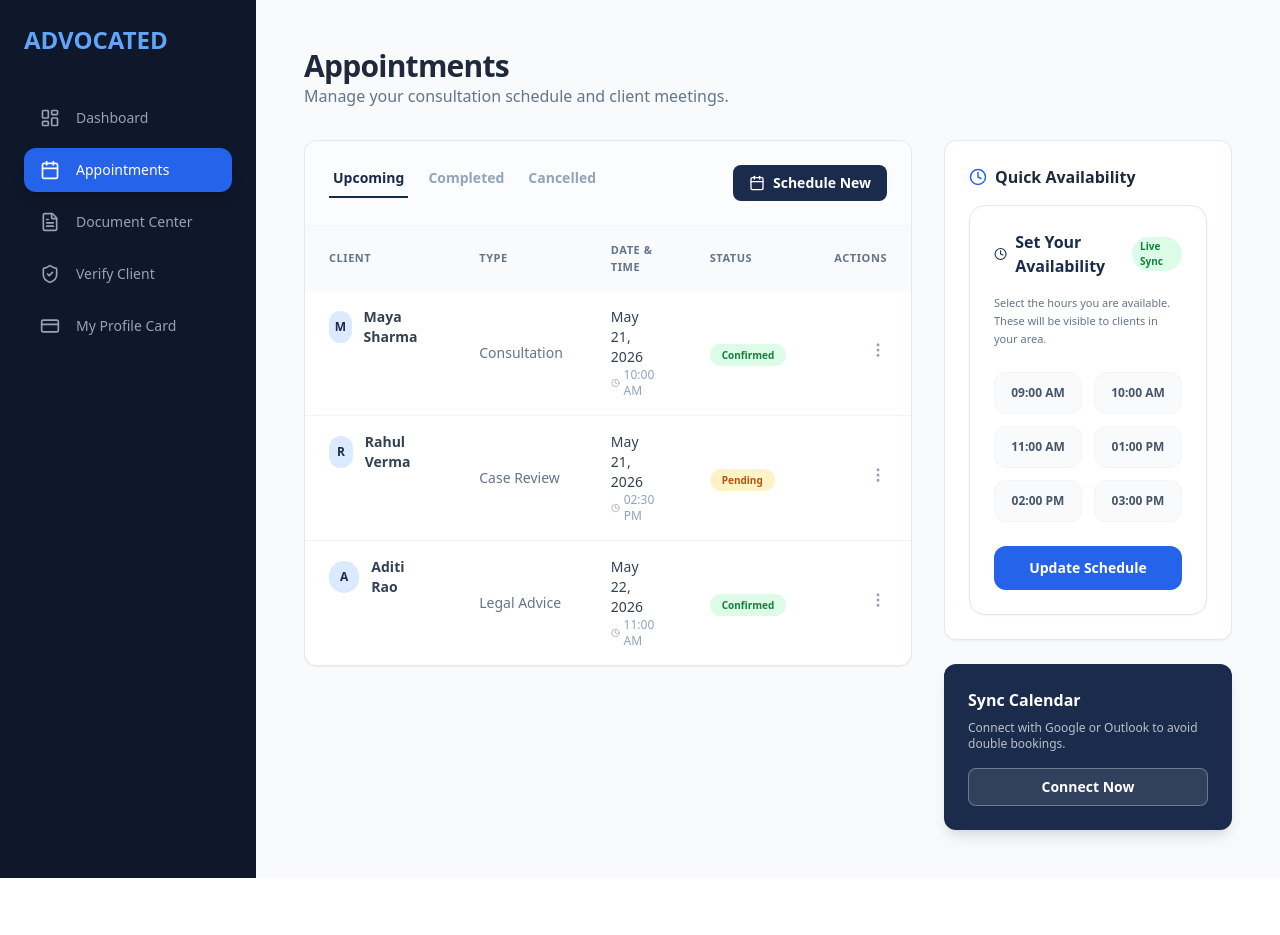
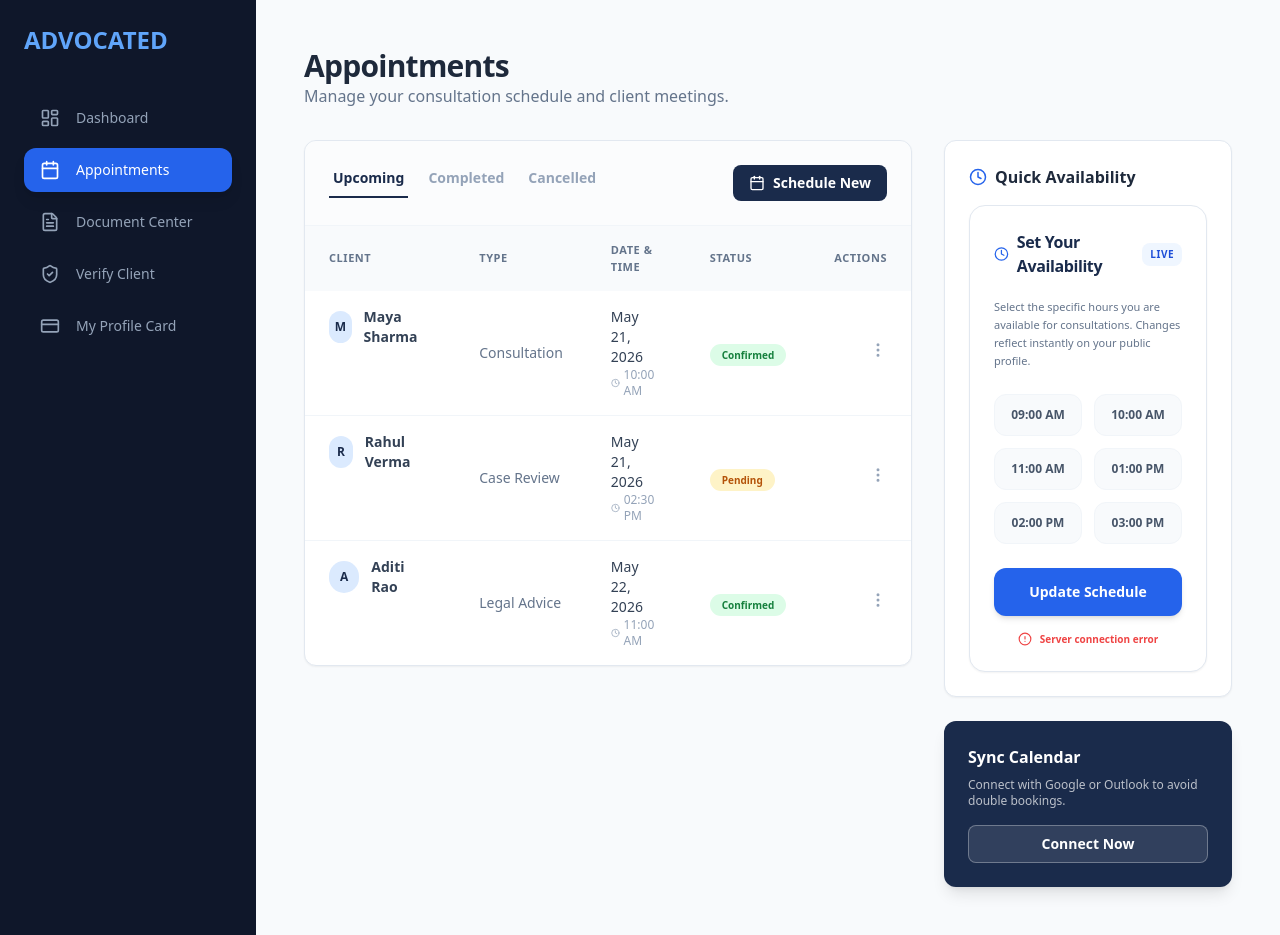
Before and after one commit to titas2003/maccloudrain-web, a React (Create React App) app: page /appointments in a window 1280 px wide. Before the commit the page ends 878 px from the top, so only its background shows below. Built offline with nearby package versions, Linux system fonts and the light colour scheme; no server answers; sample sign-in values are in the browser's storage.

Commit message:
Base ScheduleGrid

```diff
--- a/src/components/ScheduleGrid.jsx
+++ b/src/components/ScheduleGrid.jsx
@@ -11,27 +11,30 @@ export default function ScheduleGrid() {
   const [showSuccess, setShowSuccess] = useState(false);
 
   // 1. FETCH existing availability from the backend
-  const { data: existingData, isLoading: isFetching } = useQuery({
-    queryKey: ['availability'],
+  // We use the 'advocateProfile' key to keep everything in sync
+  const { data: profileData, isLoading: isFetching, isError: fetchError } = useQuery({
+    queryKey: ['advocateProfile'],
     queryFn: async () => {
       const token = localStorage.getItem('advocateToken');
       const res = await axios.get('http://localhost:5005/api/advocates/me', {
         headers: { Authorization: `Bearer ${token}` }
       });
-      return res.data.data; // Assuming schedules are attached to the advocate profile
-    }
+      return res.data.data;
+    },
+    // Only fetch if we have a token
+    enabled: !!localStorage.getItem('advocateToken'),
   });
 
-  // 2. Sync local state when data arrives from the server
+  // 2. SYNC local state when data arrives from the server
+  // This ensures that "8:00 AM" (or any slot) stays selected after a refresh
   useEffect(() => {
-    if (existingData?.schedules) {
-      // Extract just the startTimes to highlight the buttons
-      const savedSlots = existingData.schedules.map(s => s.startTime);
-      setSelectedSlots(savedSlots);
+    if (profileData?.schedules) {
+      const savedTimes = profileData.schedules.map(s => s.startTime);
+      setSelectedSlots(savedTimes);
     }
-  }, [existingData]);
+  }, [profileData]);
 
-  // 3. UPDATE mutation (Your existing logic)
+  // 3. UPDATE mutation to save changes
   const mutation = useMutation({
     mutationFn: (schedules) => {
       const token = localStorage.getItem('advocateToken');
@@ -41,7 +44,8 @@ export default function ScheduleGrid() {
       );
     },
     onSuccess: () => {
-      queryClient.invalidateQueries(['availability']);
+      // Refresh the profile data so the UI is 100% accurate
+      queryClient.invalidateQueries(['advocateProfile']);
       setShowSuccess(true);
       setTimeout(() => setShowSuccess(false), 3000);
     }
@@ -54,8 +58,9 @@ export default function ScheduleGrid() {
   };
 
   const handleUpdate = () => {
+    // Map the simple string array to the object format the Backend expects
     const formattedSchedules = selectedSlots.map(slot => ({
-      dayOfWeek: "Monday",
+      dayOfWeek: "Monday", // Logic can be expanded to dynamic days later
       startTime: slot,
       endTime: slot,
       isActive: true
@@ -63,30 +68,34 @@ export default function ScheduleGrid() {
     mutation.mutate(formattedSchedules);
   };
 
+  // Loading State
   if (isFetching) {
     return (
-      <div className="bg-white p-6 rounded-2xl border border-slate-200 flex flex-col items-center justify-center min-h-[200px]">
-        <Loader2 className="animate-spin text-blue-600 mb-2" size={24} />
-        <p className="text-xs text-slate-500 font-medium">Loading your schedule...</p>
+      <div className="bg-white p-8 rounded-2xl border border-slate-200 flex flex-col items-center justify-center min-h-[250px]">
+        <Loader2 className="animate-spin text-blue-600 mb-3" size={28} />
+        <p className="text-sm text-slate-500 font-semibold tracking-tight">Syncing your schedule...</p>
       </div>
     );
   }
 
   return (
     <div className="bg-white p-6 rounded-2xl border border-slate-200 shadow-sm">
-      <div className="flex items-center justify-between mb-4">
+      {/* Header */}
+      <div className="flex items-center justify-between mb-5">
         <div className="flex items-center gap-2 text-[#1a2b4b]">
-          <Clock size={18} />
-          <h3 className="font-bold">Set Your Availability</h3>
+          <Clock size={18} className="text-blue-600" />
+          <h3 className="font-bold tracking-tight">Set Your Availability</h3>
         </div>
-        {/* Real-time status indicator */}
-        <span className="text-[10px] bg-green-100 text-green-700 px-2 py-0.5 rounded-full font-bold">Live Sync</span>
+        <span className="text-[10px] bg-blue-50 text-blue-700 px-2 py-1 rounded-lg font-black uppercase tracking-wider">
+          Live
+        </span>
       </div>
 
       <p className="text-[11px] text-slate-500 mb-6 leading-relaxed">
-        Select the hours you are available. These will be visible to clients in your area.
+        Select the specific hours you are available for consultations. Changes reflect instantly on your public profile.
       </p>
 
+      {/* Grid */}
       <div className="grid grid-cols-2 gap-3">
         {timeSlots.map(time => {
           const isSelected = selectedSlots.includes(time);
@@ -96,10 +105,10 @@ export default function ScheduleGrid() {
               type="button"
               onClick={() => toggleSlot(time)}
               disabled={mutation.isPending}
-              className={`p-3 rounded-xl border text-xs font-bold transition-all ${
+              className={`p-3 rounded-xl border text-xs font-bold transition-all duration-200 ${
                 isSelected
-                ? 'bg-[#1a2b4b] text-white border-[#1a2b4b] shadow-md'
-                : 'bg-slate-50 text-slate-600 border-slate-100 hover:border-blue-400'
+                ? 'bg-[#1a2b4b] text-white border-[#1a2b4b] shadow-lg scale-[1.02]'
+                : 'bg-slate-50 text-slate-600 border-slate-100 hover:border-blue-300 hover:bg-white'
               }`}
             >
               {time}
@@ -108,19 +117,28 @@ export default function ScheduleGrid() {
         })}
       </div>
 
+      {/* Action Button */}
       <button
         onClick={handleUpdate}
         disabled={mutation.isPending}
-        className="w-full mt-6 bg-blue-600 text-white py-3 rounded-xl font-bold text-sm hover:bg-blue-700 transition-all flex items-center justify-center gap-2 disabled:opacity-50"
+        className="w-full mt-6 bg-blue-600 text-white py-3.5 rounded-xl font-bold text-sm hover:bg-blue-700 active:scale-[0.98] transition-all flex items-center justify-center gap-2 shadow-md disabled:opacity-50 disabled:grayscale"
       >
         {mutation.isPending ? (
           <Loader2 className="animate-spin" size={18} />
         ) : showSuccess ? (
-          <><CheckCircle size={18} /> Schedule Saved</>
+          <><CheckCircle size={18} /> Schedule Updated</>
         ) : (
           'Update Schedule'
         )}
       </button>
+
+      {/* Error Feedback */}
+      {(fetchError || mutation.isError) && (
+        <div className="mt-4 flex items-center justify-center gap-2 text-red-500">
+          <AlertCircle size={14} />
+          <p className="text-[10px] font-bold">Server connection error</p>
+        </div>
+      )}
     </div>
   );
 }
```
